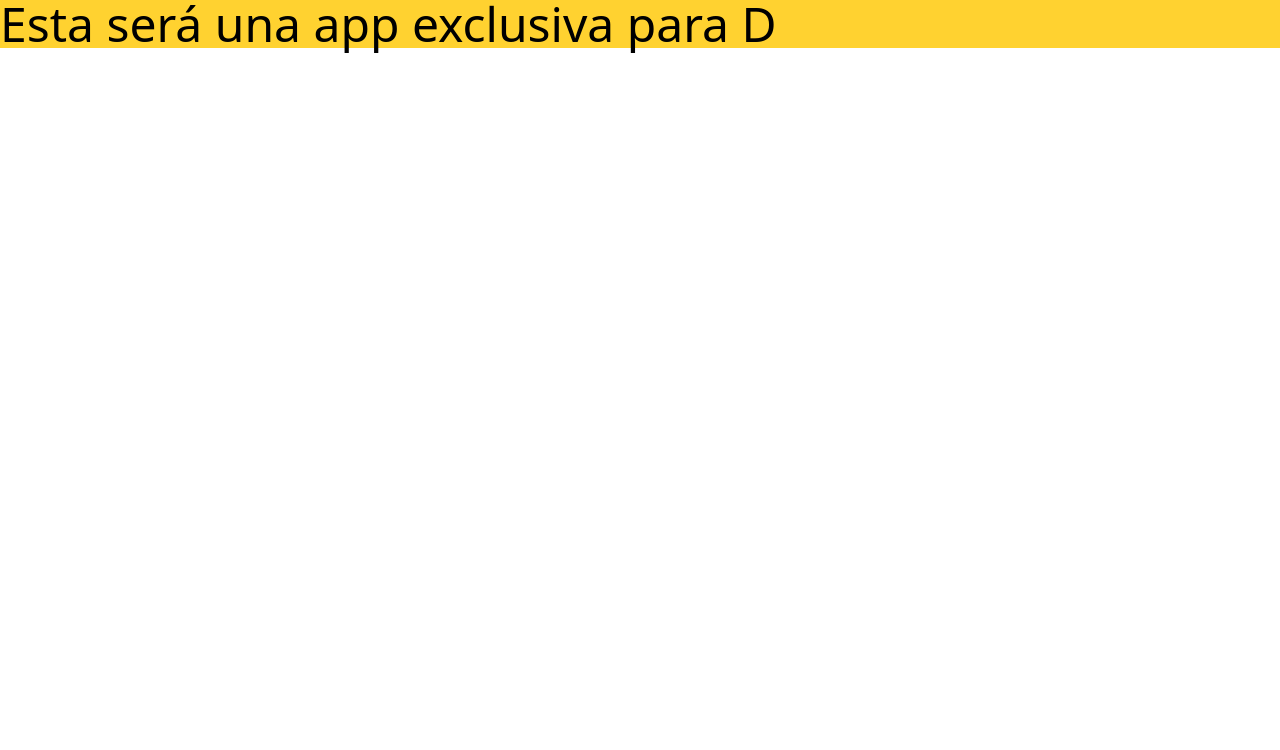
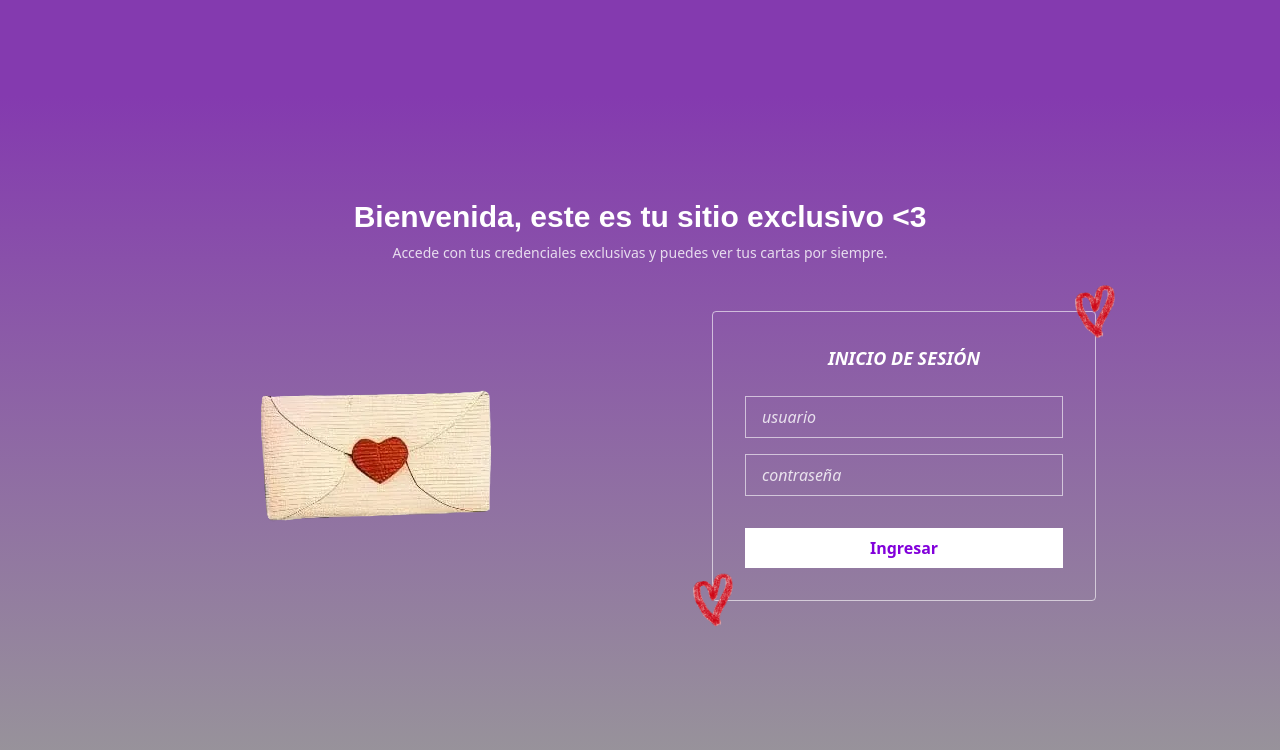
Before and after one commit to Yeiner99SD/cartas-app, an Astro site: page / in a window 1280 px wide. Built offline with nearby package versions, Linux system fonts and the light colour scheme; Astro itself is replaced by a stand-in of ours.

Commit message:
Guardo diseño de login.

```diff
--- a/package.json
+++ b/package.json
@@ -9,6 +9,7 @@
     "astro": "astro"
   },
   "dependencies": {
+    "@fontsource-variable/mulish": "^5.2.6",
     "@tailwindcss/vite": "^4.1.11",
     "astro": "^5.12.8",
     "tailwindcss": "^4.1.11"
--- a/src/components/Welcome.astro
+++ b/src/components/Welcome.astro
@@ -1,5 +1,66 @@
+---
 ---
 
----
+<div class="flex flex-col items-center justify-center min-h-screen px-6 text-center">
 
-<h1 class="text-5xl bg-amber-300">Esta será una app exclusiva para D</h1>
+  <!-- Texto de bienvenida -->
+  <div class="mb-12 max-w-2xl">
+    <h1 class="text-white text-3xl font-semibold mb-2">
+      Bienvenida, este es tu sitio exclusivo &lt;3
+    </h1>
+    <p class="text-white/80 text-sm">
+      Accede con tus credenciales exclusivas y puedes ver tus cartas por siempre.
+    </p>
+  </div>
+
+  <!-- Contenido principal -->
+  <div class="grid grid-cols-1 lg:grid-cols-2 gap-8 items-center max-w-5xl w-full">
+
+    <!-- Columna izquierda: imagen carta -->
+    <div class="flex justify-center">
+      <img src="/carta.webp" alt="Carta" class="max-w-[200px] sm:max-w-xs" />
+    </div>
+
+    <!-- Columna derecha: formulario -->
+    <div class="relative border border-white/60 p-8 rounded-sm mx-auto max-w-sm w-full">
+
+      <!-- Corazón arriba derecha -->
+      <img
+        src="/corazones.webp"
+        alt="Corazón"
+        class="absolute top-0 right-0 w-10 -translate-y-1/2 translate-x-1/2"
+      />
+
+      <!-- Corazón abajo izquierda -->
+      <img
+        src="/corazones.webp"
+        alt="Corazón"
+        class="absolute bottom-0 left-0 w-10 translate-y-1/2 -translate-x-1/2"
+      />
+
+      <h2 class="text-white text-lg font-semibold text-center mb-6 italic">
+        INICIO DE SESIÓN
+      </h2>
+
+      <form class="flex flex-col gap-4">
+        <input
+          type="text"
+          placeholder="usuario"
+          class="px-4 py-2 bg-transparent border border-white/60 text-white italic placeholder-white/80 focus:outline-none focus:border-white"
+        />
+        <input
+          type="password"
+          placeholder="contraseña"
+          class="px-4 py-2 bg-transparent border border-white/60 text-white italic placeholder-white/80 focus:outline-none focus:border-white"
+        />
+        <button
+          type="submit"
+          class="mt-4 px-4 py-2 bg-white text-purple-700 font-semibold hover:bg-purple-200 transition-colors"
+        >
+          Ingresar
+        </button>
+      </form>
+    </div>
+
+  </div>
+</div>
--- a/src/layouts/Layout.astro
+++ b/src/layouts/Layout.astro
@@ -1,5 +1,8 @@
 ---
 import "../styles/global.css";
+import '@fontsource-variable/mulish';
+
+
 ---
 
 <!doctype html>
@@ -16,11 +19,20 @@ import "../styles/global.css";
 	</body>
 </html>
 
-<style>
+<style is:global>
 	html,
 	body {
 		margin: 0;
 		width: 100%;
 		height: 100%;
+		 background: linear-gradient(
+    to bottom,
+    #843AAF 12%,
+    #999999 100%
+  );
+	}
+
+	h1{
+		font-family: 'Mulish Variable', sans-serif;
 	}
 </style>
```
Also changed, not shown: pnpm-lock.yaml, public/carta.webp (added), public/corazones.webp (added), src/components/CardPreview.astro (added), src/components/Header.astro (added), src/components/ProtectedRoute.astro (added), src/pages/home.astro (added), src/sections/Dashboard.astro (added), src/sections/Footer.astro (added), src/sections/Login.astro (added), src/utils/auth.ts (added).
